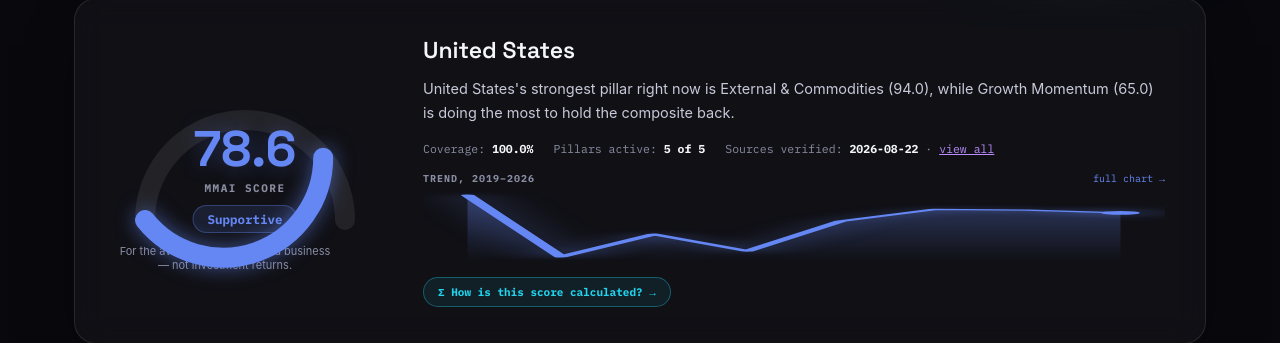
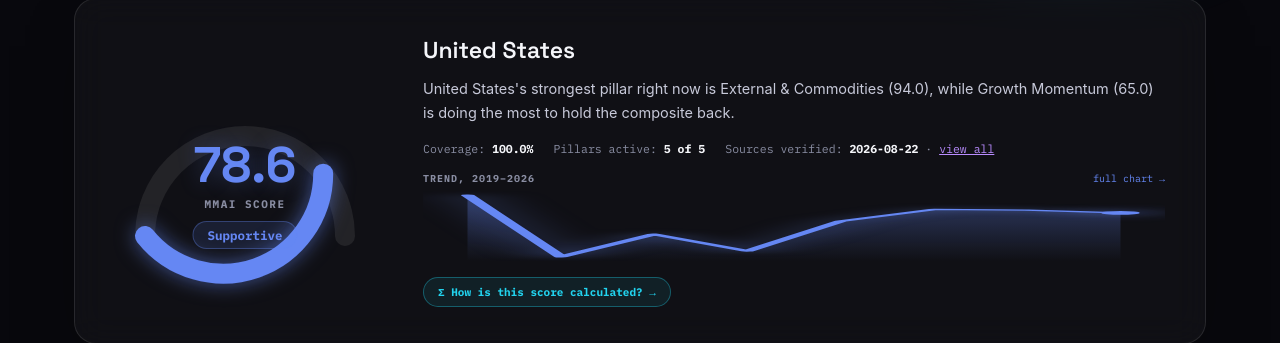
Before and after one commit to Moshnib/mmai-app, a Next.js app: page / in a window 1280 px wide. Shown: the part 507-850 px from the top of the page. Built offline with nearby package versions, Linux system fonts and the light colour scheme; no server answers; the database is empty.

Commit message:
Remove the "for the average household" caption under the score badge
Kept the same clarification on the Learn page's final section -- just
removing the redundant/intrusive short version sitting directly under
the gauge.

```diff
--- a/app/page.tsx
+++ b/app/page.tsx
@@ -121,12 +121,7 @@ export default function OverviewPage() {
           </div>
 
           <div className="score-panel">
-            <div>
-              <Gauge score={composite} />
-              <p style={{ margin: "4px 0 0", fontSize: 11, color: "var(--slate)", textAlign: "center", maxWidth: 220 }}>
-                For the average household and business — not investment returns.
-              </p>
-            </div>
+            <Gauge score={composite} />
             <div className="score-right">
               <h2>{market.name}</h2>
               <p className="score-narrative">{narrativeFor(market)}</p>
```
